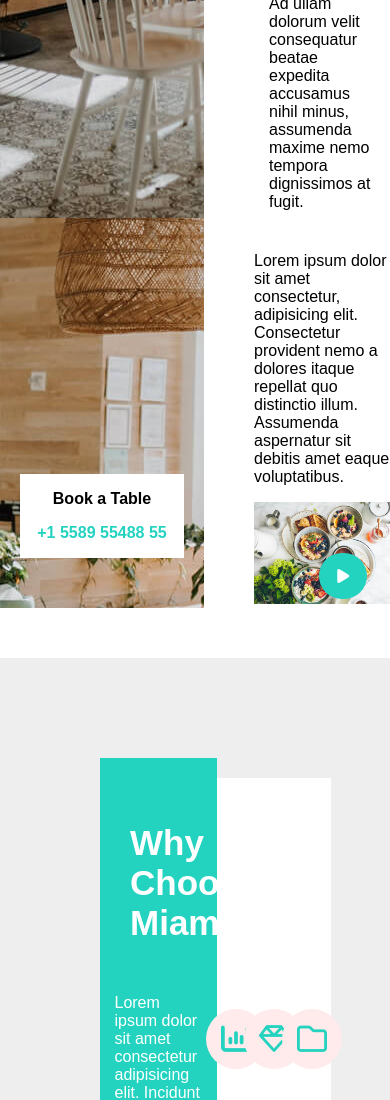
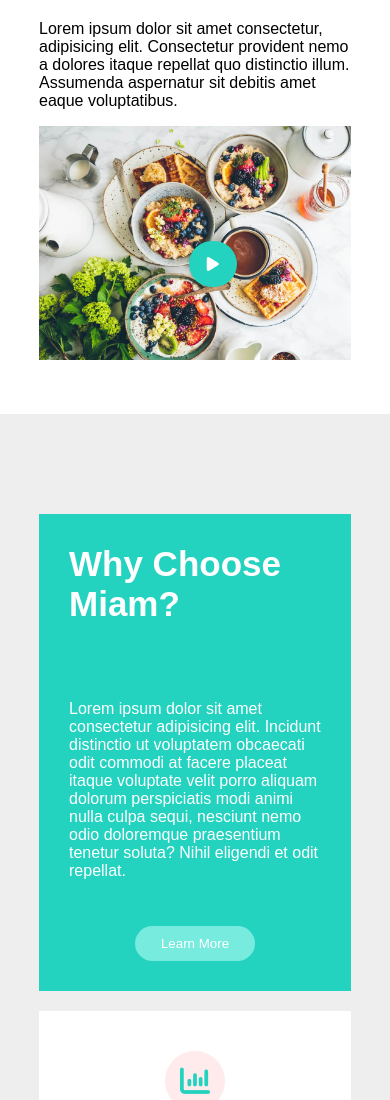
Before and after one commit to vicfir/cs_miam_js, a plain HTML site: page index.html in a window 390 px wide. Shown: the part 1554-2654 px from the top of the page. Drawn offline with Linux system fonts and the light colour scheme.

Commit message:
responsive about

```diff
--- a/src/sass/modules/_about.scss
+++ b/src/sass/modules/_about.scss
@@ -179,7 +179,86 @@
 @media only screen and (max-width: 1250px) {
 #about {
     .container {
-        max-width: 900px;
+        max-width: 800px;
+    }
+
+    .greenCard {
+        h3 {
+            margin: 0;
+        }
+    }
+
+    #about2 .whiteCard {
+        h4 {
+            margin: 10px;
+        }
+        p {
+            margin: 10px;
+        }
     }
 }
 }
+
+@media only screen and (max-width: 850px) {
+#about{
+    .container {
+        max-width: 550px;
+    }
+}
+#about2 {
+    padding-left: 0;
+    padding-right: 0;
+
+    .container {
+        flex-direction: column;
+        max-width: 550px;
+    }
+}
+#about #about2 .greenCard{
+    width: 100%;
+    padding: 0;
+    h3 {
+        padding: 30px;
+        width: auto;
+    }
+    p {
+        padding: 30px;
+    }
+    button {
+        margin-bottom: 30px;
+    }
+}
+#about #about2 .whiteCard{
+    width: 100%;
+}
+}
+
+@media only screen and (max-width: 600px) {
+#about{
+    .container {
+        max-width: 80%;
+        margin: auto;
+
+    }
+    #about1 {
+        flex-direction: column;
+    }
+
+}
+#about #about1 #about1img {
+    width: 100%;
+    height: 200px;
+}
+#about #about1 #about1txt {
+    width: 100%;
+}
+
+#about #about2 .container {
+    padding-left: 0;
+    padding-right: 0;
+}
+
+#about #about3 .container {
+    flex-direction: column;
+}
+}
```
Also changed, not shown: public/style/main.css, 1 other file.
